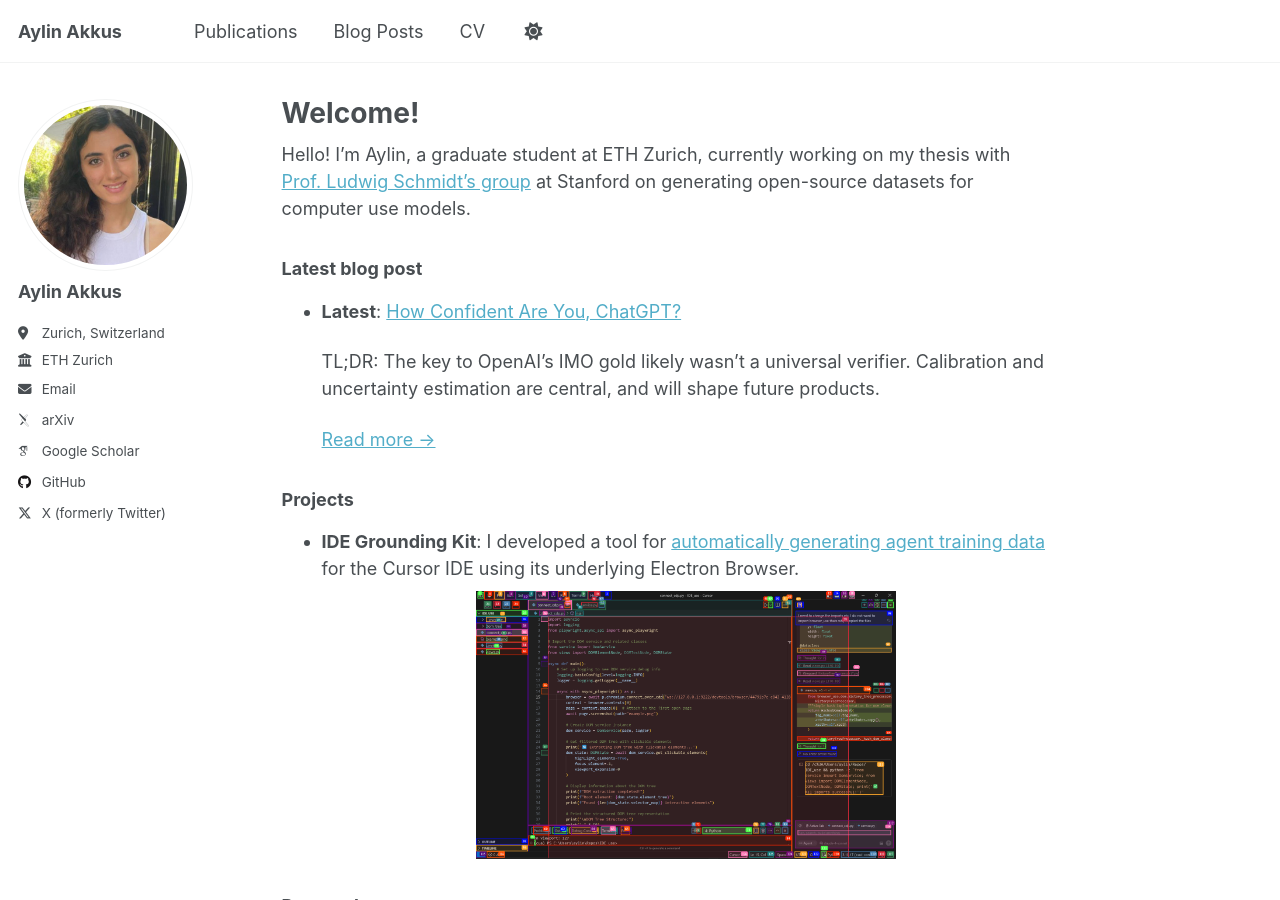
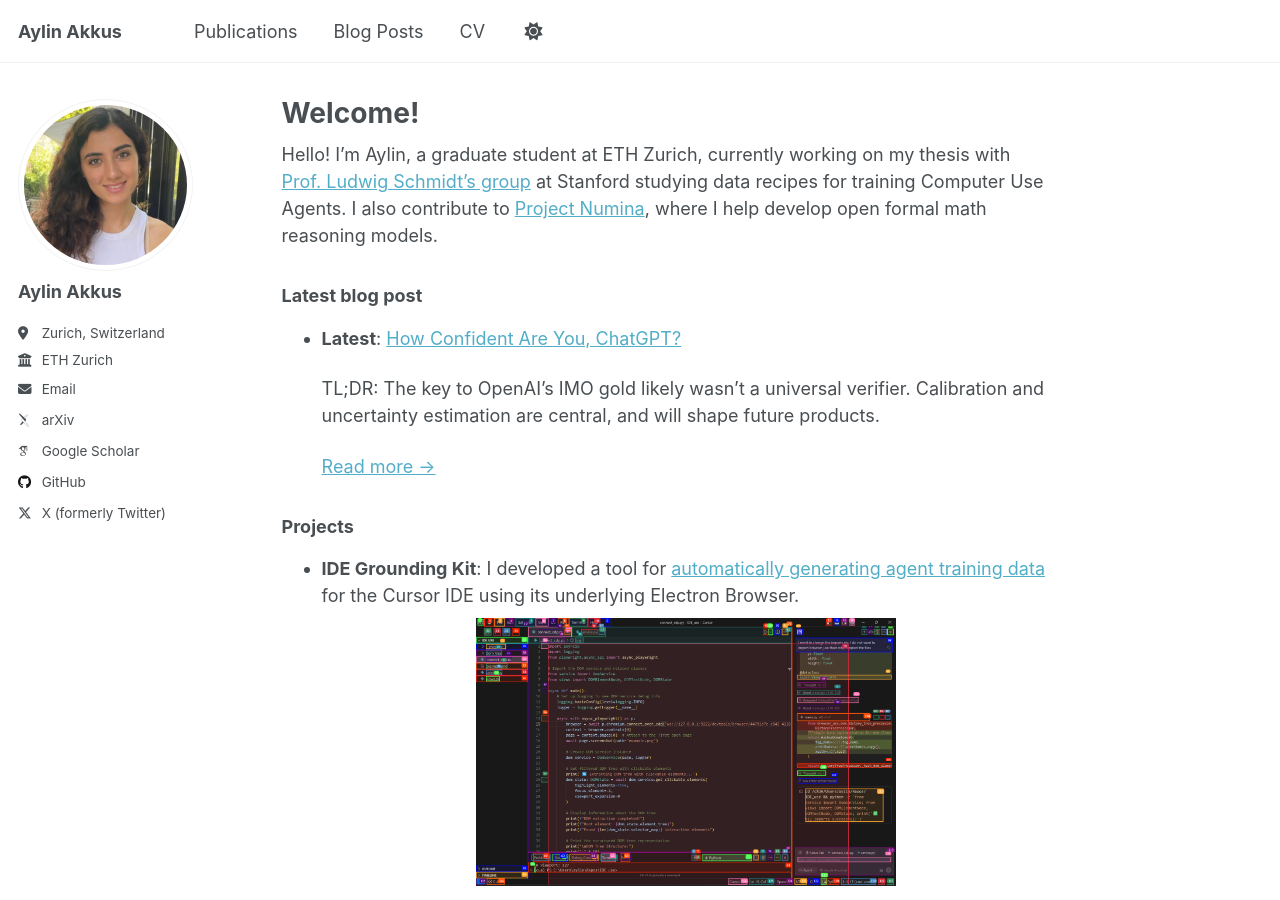
Before and after one commit to AylinAkkus/aylinakkus.github.io, a Jekyll site: the page built from _pages/about.md, in a window 1280 px wide and 900 px high. Built offline with Jekyll 4.4.1, drawn with Linux system fonts in a browser that asks for light colours; some web fonts are replaced; a script that is not in the unit is left out.

Commit message:
Edited about.md

```diff
--- a/_pages/about.md
+++ b/_pages/about.md
@@ -7,7 +7,7 @@ redirect_from:
   - /about.html
 ---
 
-Hello! I'm Aylin, a graduate student at ETH Zurich, currently working on my thesis with [Prof. Ludwig Schmidt's group](https://people.csail.mit.edu/ludwigs/index.html) at Stanford on generating open-source datasets for computer use models.
+Hello! I'm Aylin, a graduate student at ETH Zurich, currently working on my thesis with [Prof. Ludwig Schmidt's group](https://people.csail.mit.edu/ludwigs/index.html) at Stanford studying data recipes for training Computer Use Agents. I also contribute to [Project Numina](https://projectnumina.ai/), where I help develop open formal math reasoning models.
 
 ### Latest blog post
 
```
Also changed, not shown: images/BandeiraCalendar.png (added), images/Screenshot 2025-08-13 232233.png (added), images/Screenshot 2025-08-13 233603.png (added).
